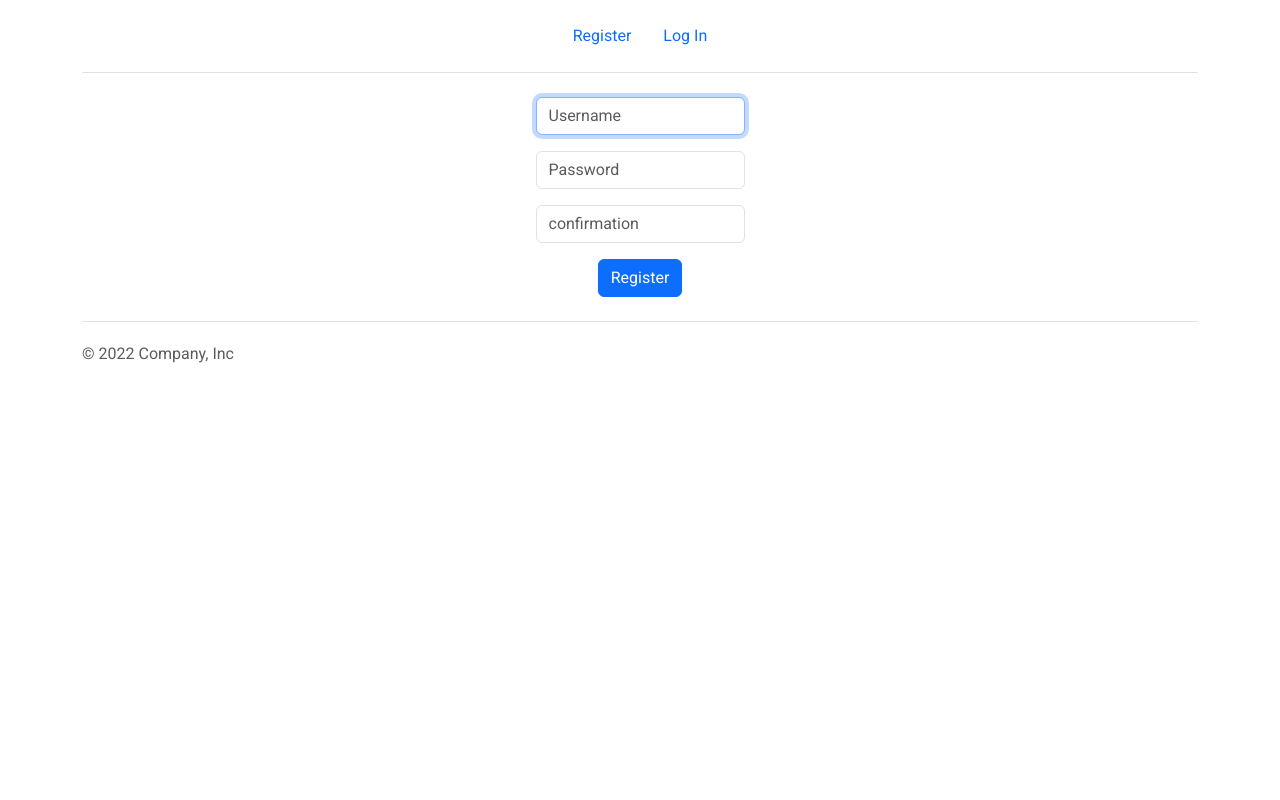
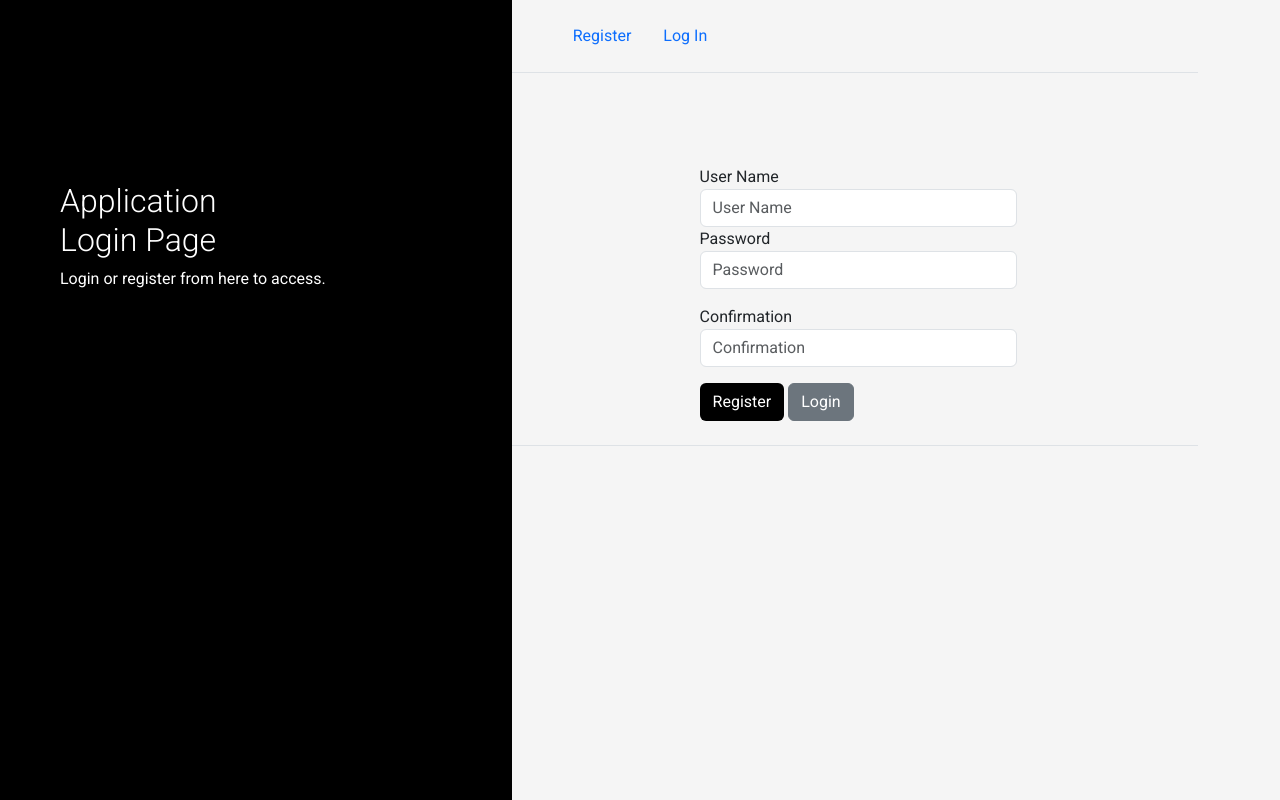
Before and after one commit to samirkhadka998/miniParking, a Flask app: page /register in a window 1280 px wide. Run offline with Flask 3, Linux system fonts and the light colour scheme; some libraries are stand-ins or nearby versions.

Commit message:
design changes

```diff
--- a/static/css/style.css
+++ b/static/css/style.css
@@ -1,5 +1,6 @@
 body{
     font-family: 'Roboto', sans-serif;
+    background-color: #f5f5f5;
 }
 .main-head{
     height: 150px;
--- a/templates/checkInReport.html
+++ b/templates/checkInReport.html
@@ -5,7 +5,7 @@
 {% endblock %}
 
 {% block main %}
-<table class="table table-striped table-hover">
+<table class="table  table-hover">
     <thead>
       <tr>
         <th scope="col">#</th>
--- a/templates/checkOutReport.html
+++ b/templates/checkOutReport.html
@@ -6,7 +6,7 @@
 
 {% block main %}
 
-<table class="table table-striped table-hover">
+<table class="table  table-hover">
     <thead>
       <tr>
         <th scope="col">#</th>
--- a/templates/index.html
+++ b/templates/index.html
@@ -151,14 +151,14 @@ Index
 
 
 <div class="row">
-  <div class="col-12 d-flex justify-content-end">
+  <div class="col-12 d-flex justify-content-end mb-3">
     <!-- Button trigger modal -->
     <button type="button" class="btn btn-outline-primary" id="btnCheckIn" data-api-route="/checkInDatas">
       Check In
     </button>
   </div>
 </div>
-<table class="table table-striped table-hover">
+<table class="table table-hover">
   <thead>
     <tr>
       <th scope="col">#</th>
--- a/templates/moveReport.html
+++ b/templates/moveReport.html
@@ -7,7 +7,7 @@
 {% block main %}
 <div>
 </div>
-<table class="table table-striped table-hover">
+<table class="table table-hover">
     <thead>
       <tr>
         <th scope="col">#</th>
--- a/templates/register.html
+++ b/templates/register.html
@@ -5,7 +5,7 @@
 {% endblock %}
 
 {% block main %}
-    <form id="registerForm" data-api-route = "/register" data-target-url="/login">
+    <!-- <form id="registerForm" data-api-route = "/register" data-target-url="/login">
         <div class="mb-3">
             <input autocomplete="off" autofocus class="form-control mx-auto w-auto" id="username" name="username" placeholder="Username" type="text">
         </div>
@@ -16,5 +16,33 @@
             <input class="form-control mx-auto w-auto" id="confirmation" name="confirmation" placeholder="confirmation" type="password">
         </div>
         <button id="btnSubmit" class="btn btn-primary btnSubmit" type="submit">Register</button>
-    </form>
+    </form> -->
+    <div class="sidenav">
+        <div class="login-main-text text-sm-start">
+           <h2>Application<br> Login Page</h2>
+           <p>Login or register from here to access.</p>
+        </div>
+     </div>
+     <div class="main">
+        <div class="col-md-6 col-sm-12 m-auto">
+           <div class="login-form login-form text-lg-start">
+              <form id="registerForm" data-api-route = "/register" data-target-url="/login">
+                 <div class="form-group">
+                    <label>User Name</label>
+                    <input type="text" class="form-control" id="username" name="username"  placeholder="User Name">
+                 </div>
+                 <div class="form-group form-group mb-3">
+                    <label>Password</label>
+                    <input type="password" class="form-control" id="password" name="password" placeholder="Password">
+                 </div>
+                 <div class="form-group form-group mb-3">
+                    <label>Confirmation</label>
+                    <input type="password" class="form-control" id="confirmation" name="confirmation" placeholder="Confirmation">
+                 </div>
+                 <button type="submit" class="btn btn-black btnSubmit">Register</button>
+                 <a href="/" class="btn btn-secondary">Login</a>
+              </form>
+           </div>
+        </div>
+     </div>
 {% endblock %}
```
Also changed, not shown: templates/layout.html (+5 -7 lines), templates/login.html (+0 -10 lines), instance/miniParking.db.
